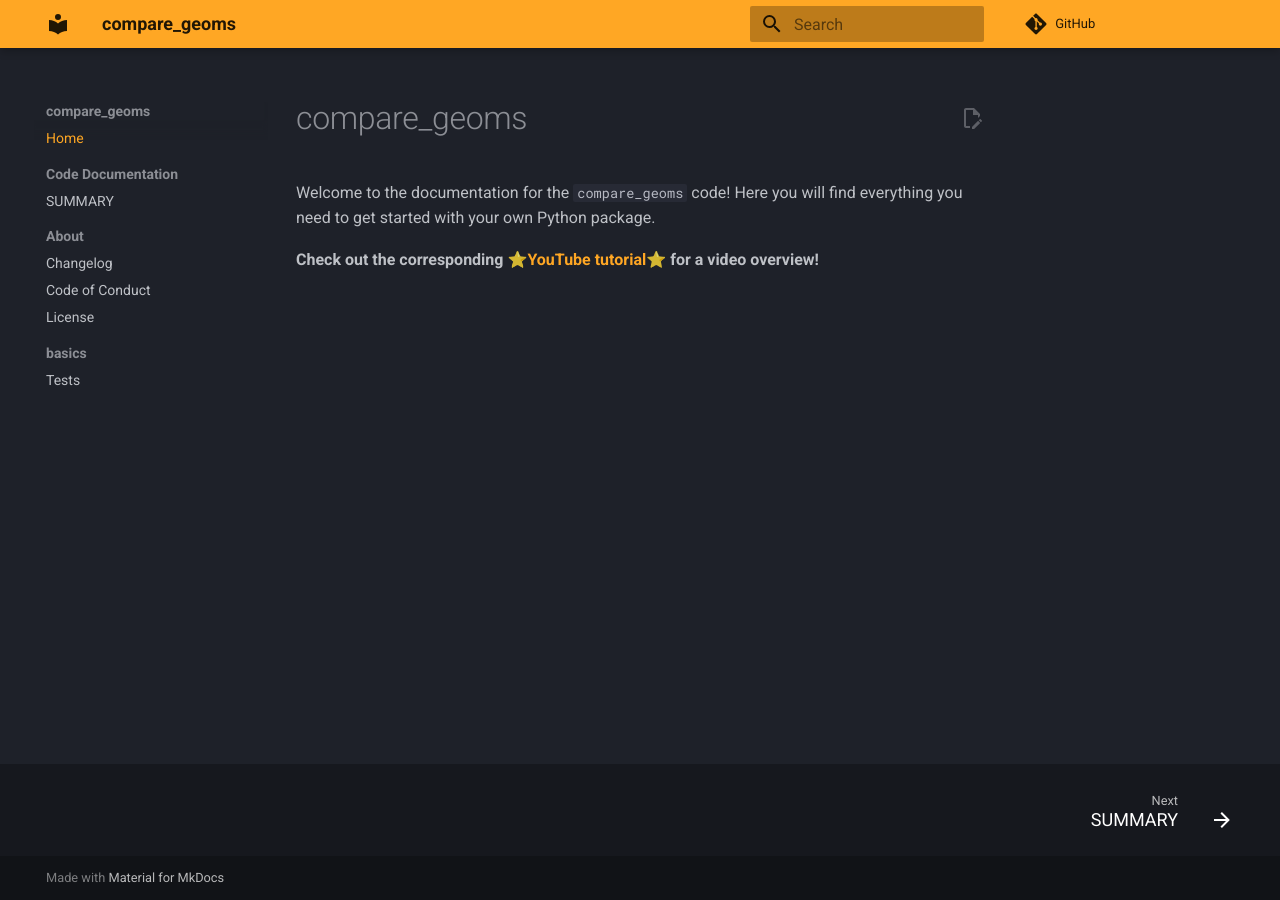
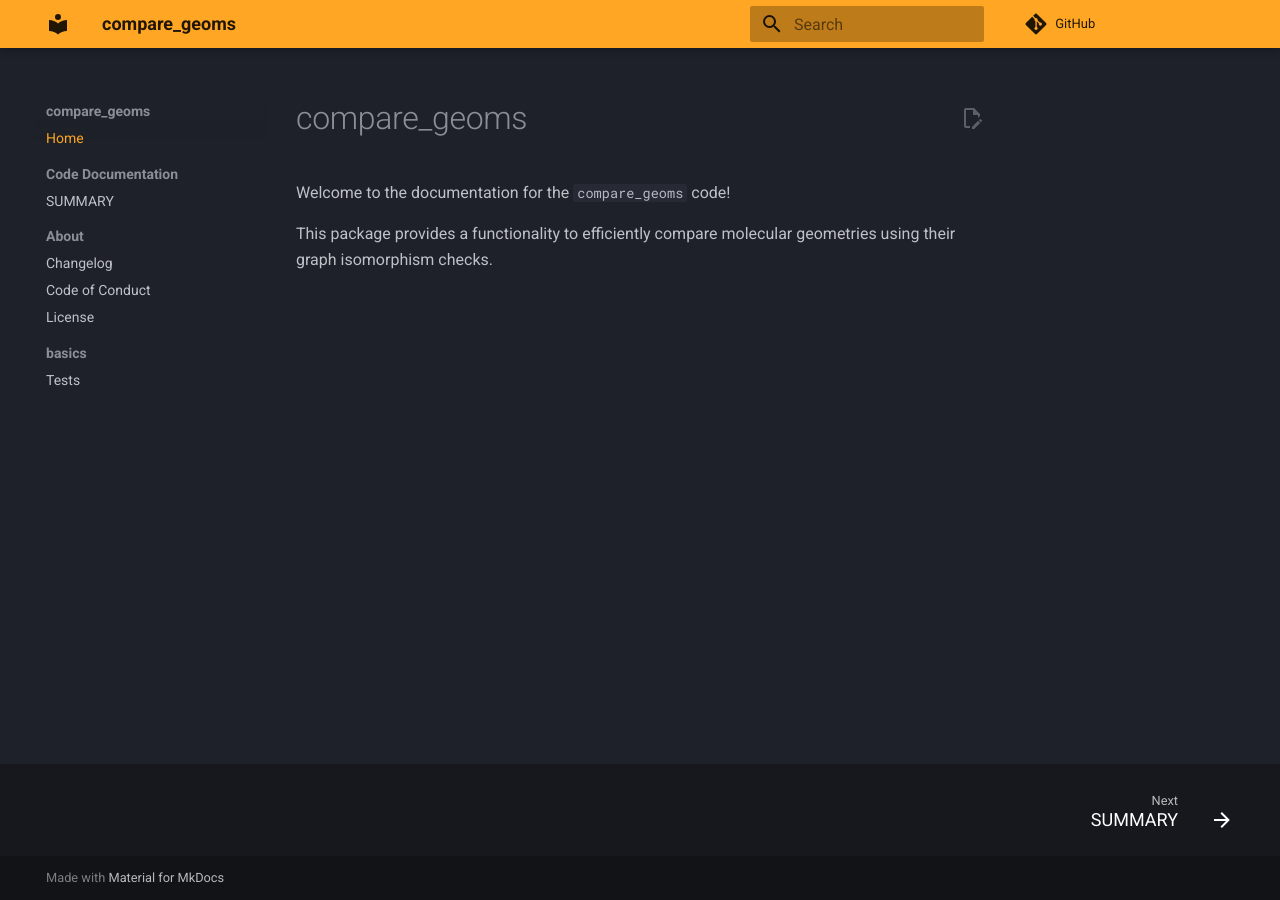
Before and after one commit to kumaranu/compare_geoms, an MkDocs documentation site: the page built from docs/index.md, in a window 1280 px wide. Built offline with MkDocs 1.6.1 and Material for MkDocs 9.7.7, drawn with Linux system fonts in a browser that asks for light colours; plug-ins that fetch from the network failed and are left out; comment, search, counter and statistics services are not loaded.

Commit message:
Corrected the overview doc a bit.

```diff
--- a/docs/index.md
+++ b/docs/index.md
@@ -1,5 +1,5 @@
 # compare_geoms
 
-Welcome to the documentation for the `compare_geoms` code! Here you will find everything you need to get started with your own Python package.
+Welcome to the documentation for the `compare_geoms` code!
 
-**Check out the corresponding ⭐[YouTube tutorial](https://www.youtube.com/watch?v=th2CqJ6oBuM)⭐ for a video overview!**
+This package provides a functionality to efficiently compare molecular geometries using their graph isomorphism checks.
```
